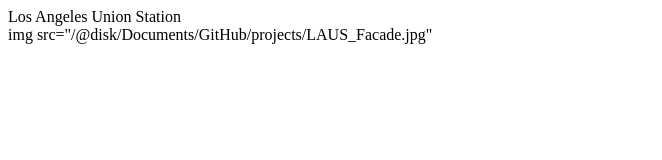
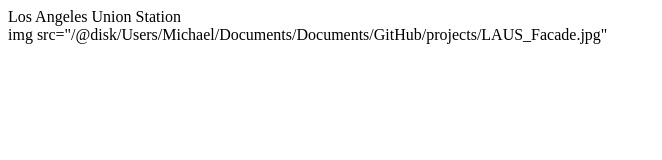
Before and after one commit to MichaelLipski/projects, a plain HTML site: page tribute-page-exercise.html in a window 1280 px wide. Shown: the whole page, without its empty margins (0-662 px from the left). Drawn offline with Linux system fonts and the light colour scheme.

Commit message:
Update tribute-page-exercise.html

```diff
--- a/tribute-page-exercise.html
+++ b/tribute-page-exercise.html
@@ -36,7 +36,7 @@
 <div class="title">Los Angeles Union Station
 </div>
 
-<div class="img-div">img src="C:\Documents\GitHub\projects\LAUS_Facade.jpg"</div>
+<div class="img-div">img src="C:\Users\Michael\Documents\Documents\GitHub\projects\LAUS_Facade.jpg"</div>
 
 
 </div>
```
